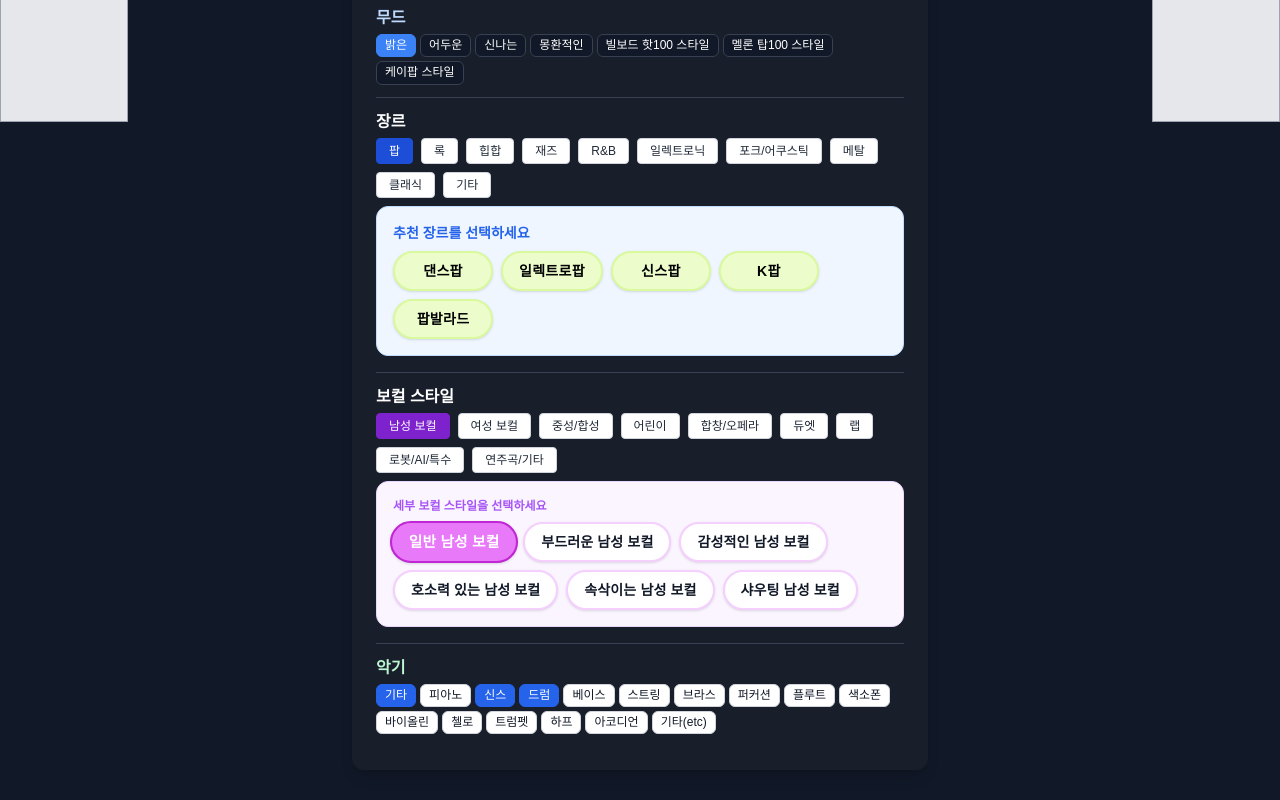
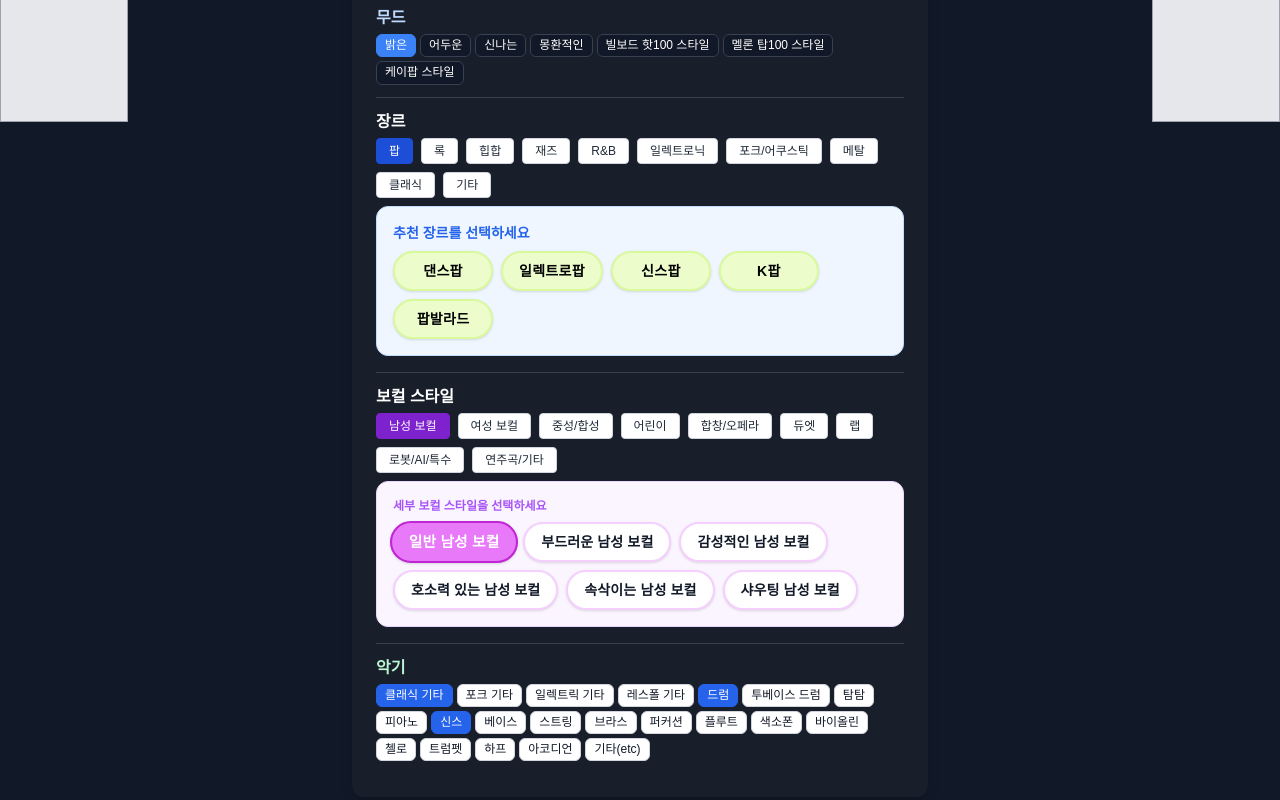
Before and after one commit to teamphoto/suno-creator, a Next.js app: page / in a window 1280 px wide. Shown: the part 342-1142 px from the top of the page. Built offline with nearby package versions, Linux system fonts and the light colour scheme.

Commit message:
feat: 프롬프트 복사기능 및 악기 세분화(기타·드럼류 등) 전체 반영

```diff
--- a/src/components/PromptBuilder.tsx
+++ b/src/components/PromptBuilder.tsx
@@ -27,10 +27,15 @@ const MOODS = [
 ];
 
 const INSTRUMENTS = [
-  { label: '기타', value: 'guitar' },
+  { label: '클래식 기타', value: 'classical_guitar' },
+  { label: '포크 기타', value: 'folk_guitar' },
+  { label: '일렉트릭 기타', value: 'electric_guitar' },
+  { label: '레스폴 기타', value: 'les_paul_guitar' },
+  { label: '드럼', value: 'drums' }, // 기존 드럼
+  { label: '투베이스 드럼', value: 'double_bass_drum' },
+  { label: '탐탐', value: 'tom_tom' },
   { label: '피아노', value: 'piano' },
   { label: '신스', value: 'synth' },
-  { label: '드럼', value: 'drums' },
   { label: '베이스', value: 'bass' },
   { label: '스트링', value: 'strings' },
   { label: '브라스', value: 'brass' },
@@ -103,7 +108,7 @@ export default function PromptBuilder({ onGeneratePrompt }: PromptBuilderProps)
   const [mood, setMood] = useState<string>('bright');
   const [genre, setGenre] = useState<string>(''); // GenreSelector 연동
   const [vocal, setVocal] = useState<string>('male vocal'); // vocals.json에 맞춰 변경
-  const [instruments, setInstruments] = useState<string[]>(['guitar', 'drums', 'synth']);
+  const [instruments, setInstruments] = useState<string[]>(['classical_guitar', 'drums', 'synth']);
   const [copiedPrompt, setCopiedPrompt] = useState(false);
 
   function toggleSingleSelection(
@@ -123,17 +128,7 @@ export default function PromptBuilder({ onGeneratePrompt }: PromptBuilderProps)
     );
   }
 
-  const copyPrompt = async () => {
-    try {
-      await navigator.clipboard.writeText(prompt);
-      setCopiedPrompt(true);
-      setTimeout(() => setCopiedPrompt(false), 1200);
-    } catch (e) {
-      console.error('복사 실패:', e);
-      alert('복사 기능이 지원되지 않는 환경입니다. 직접 복사해주세요.');
-    }
-  };
-
+  // prompt는 항상 최신 상태의 값을 복사함
   const prompt = (() => {
     let promptStr = 'A';
     if (mood) promptStr += ` ${mood}`;
@@ -152,9 +147,20 @@ export default function PromptBuilder({ onGeneratePrompt }: PromptBuilderProps)
     return promptStr.replace('A  song', 'A song');
   })();
 
+  const copyPrompt = async () => {
+    try {
+      await navigator.clipboard.writeText(prompt);
+      setCopiedPrompt(true);
+      setTimeout(() => setCopiedPrompt(false), 1200);
+    } catch (e) {
+      console.error('복사 실패:', e);
+      alert('복사 기능이 지원되지 않는 환경입니다. 직접 복사해주세요.');
+    }
+  };
+
   useEffect(() => {
     if (onGeneratePrompt) onGeneratePrompt(prompt);
-  }, [prompt]);
+  }, [prompt, onGeneratePrompt]);
 
   return (
     <div className="bg-[#181e2a] p-6 rounded-xl max-w-xl mx-auto mt-4 shadow-lg text-white">
```
